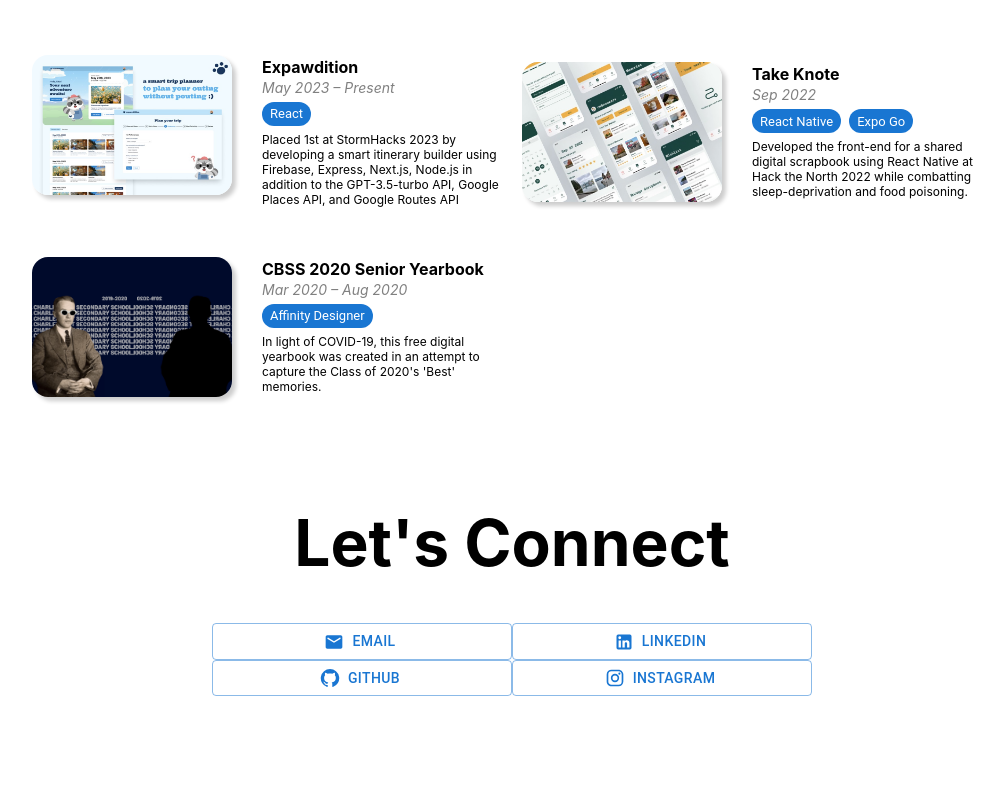
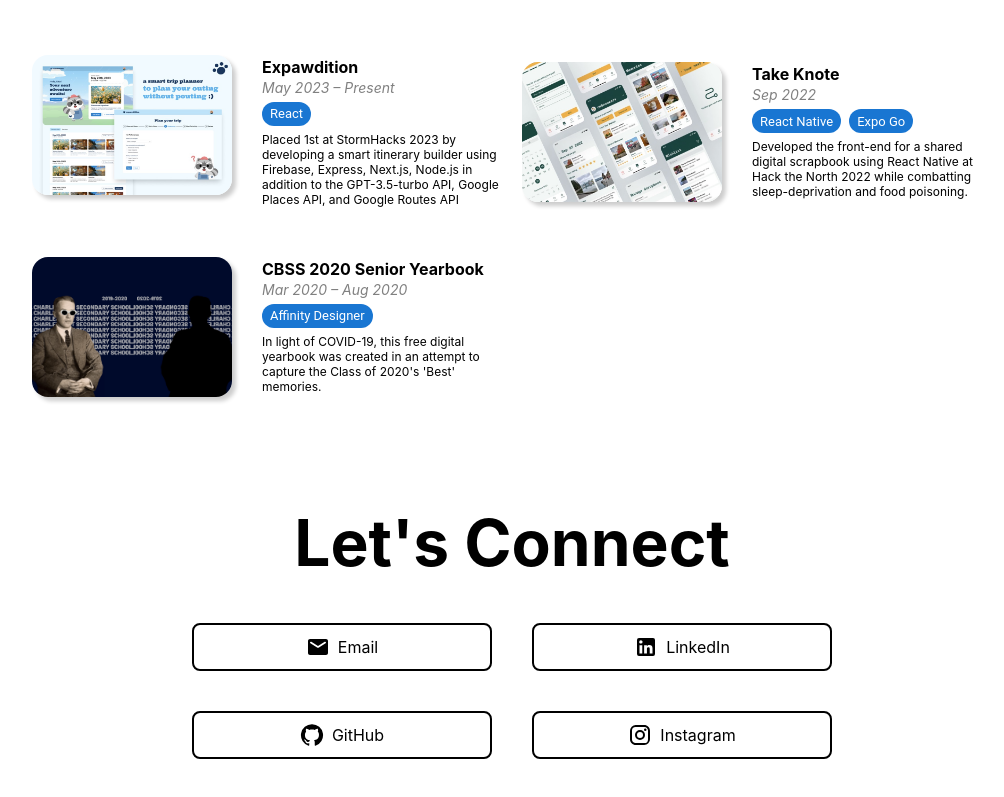
Before and after one commit to tarynwou/me, a Next.js app in the folder nextjs-blog/: page / in a window 1280 px wide. Shown: the part 3868-4665 px from the top of the page, without its empty margins (128-1132 px from the left). Built offline with nearby package versions, Linux system fonts and the light colour scheme.

Commit message:
updated contact button styles

```diff
--- a/nextjs-blog/components/Connect.tsx
+++ b/nextjs-blog/components/Connect.tsx
@@ -1,22 +1,12 @@
 import React from "react";
 import styles from "../styles/sections.module.css";
 import { Stack } from "@mui/material";
-import Button from "@mui/material/Button";
 import EmailRoundedIcon from "@mui/icons-material/EmailRounded";
 import LinkedInIcon from "@mui/icons-material/LinkedIn";
 import GitHubIcon from "@mui/icons-material/GitHub";
 import InstagramIcon from "@mui/icons-material/Instagram";
-import { makeStyles, Theme } from "@mui/material/styles";
-
-// const useStyles = makeStyles((theme: Theme) => ({
-// 	buttonLabel: {
-// 	  marginLeft: theme.spacing(1), // Adjust the spacing as needed
-// 	},
-//   }));
 
 export default function Connect() {
-	// const classes = useStyles();
-
 	return (
 		<>
 			<h1 className={styles.sectionHeader} id="connect">
@@ -24,46 +14,44 @@
 			</h1>
 			<div className={styles.contactSection}>
 				<Stack className={styles.contactRow} direction="row">
-					<Button
+					<a
 						className={styles.contactButton}
-						variant="outlined"
-						startIcon={<EmailRoundedIcon />}
 						href="mailto:tarynwou@gmail.com"
 						target="_blank"
+						rel="noopener noreferrer"
 					>
+						<EmailRoundedIcon className={styles.contactIcon} />
 						Email
-					</Button>
-
-					<Button
+					</a>
+					<a
 						className={styles.contactButton}
-						variant="outlined"
-						startIcon={<LinkedInIcon />}
 						href="https://www.linkedin.com/in/tarynwou/"
 						target="_blank"
+						rel="noopener noreferrer"
 					>
+						<LinkedInIcon className={styles.contactIcon} />
 						LinkedIn
-					</Button>
+					</a>
 				</Stack>
 				<Stack className={styles.contactRow} direction="row">
-					<Button
+					<a
 						className={styles.contactButton}
-						variant="outlined"
-						startIcon={<GitHubIcon />}
 						href="https://github.com/tarynwou"
 						target="_blank"
+						rel="noopener noreferrer"
 					>
+						<GitHubIcon className={styles.contactIcon} />
 						GitHub
-					</Button>
-
-					<Button
+					</a>
+					<a
 						className={styles.contactButton}
-						variant="outlined"
-						startIcon={<InstagramIcon />}
 						href="https://www.instagram.com/tarynwou/"
 						target="_blank"
+						rel="noopener noreferrer"
 					>
+						<InstagramIcon className={styles.contactIcon} />
 						Instagram
-					</Button>
+					</a>
 				</Stack>
 			</div>
 		</>
--- a/nextjs-blog/styles/sections.module.css
+++ b/nextjs-blog/styles/sections.module.css
@@ -216,26 +216,36 @@
 }
 
 .contactButton {
+	display: flex;
+	align-items: center;
+	justify-content: center;
 	width: 300px;
 	padding: 10px;
 	border-color: black;
 	border-width: 2px;
 	border-radius: 8px;
+	border-style: solid;
 	color: black;
 	margin-bottom: 40px;
 	margin-left: 20px;
 	margin-right: 20px;
 	font-family: "San Francisco", "SF Pro Text", Inter, Helvetica, -apple-system,
 		Roboto;
+	font-weight: 400;
 }
 
 .contactButton:hover {
 	color: var(--blue);
+	border-color: var(--blue);
 	border-width: 2px;
 }
 
 .contactButton:active {
 	color: var(--pink);
+	border-color: var(--pink);
 	border-width: 2px;
-	border-color: var(--pink);
 }
+
+.contactIcon {
+	margin-right: 8px;
+}
```
